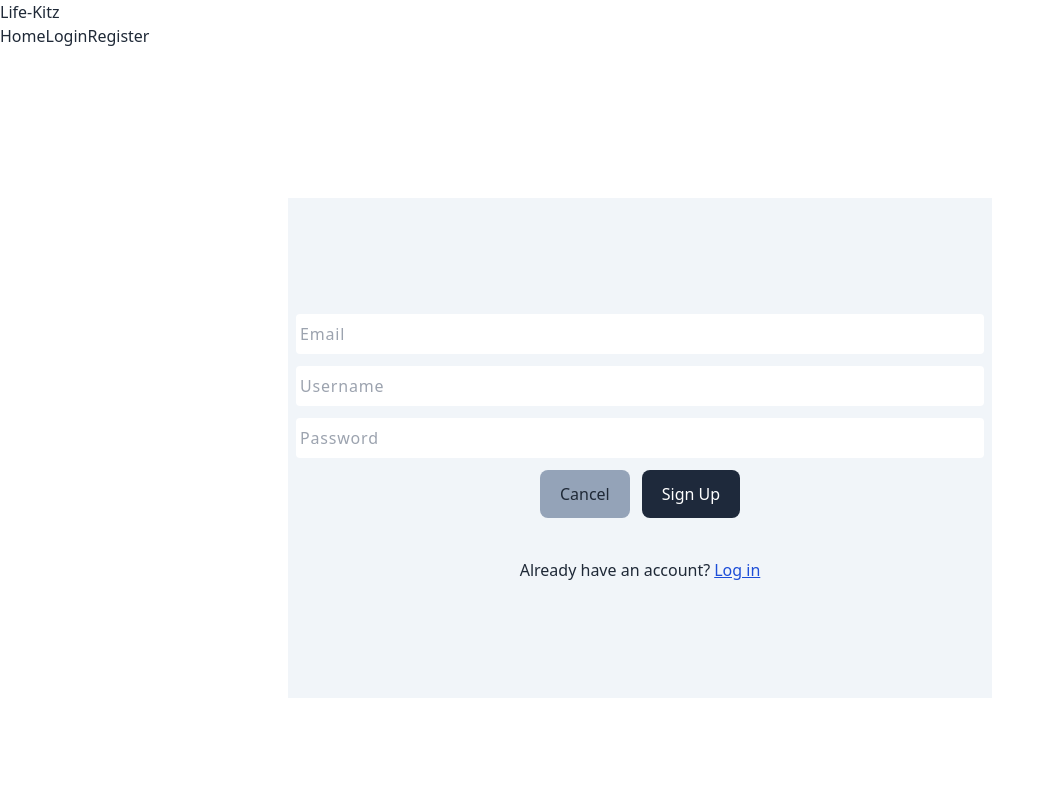
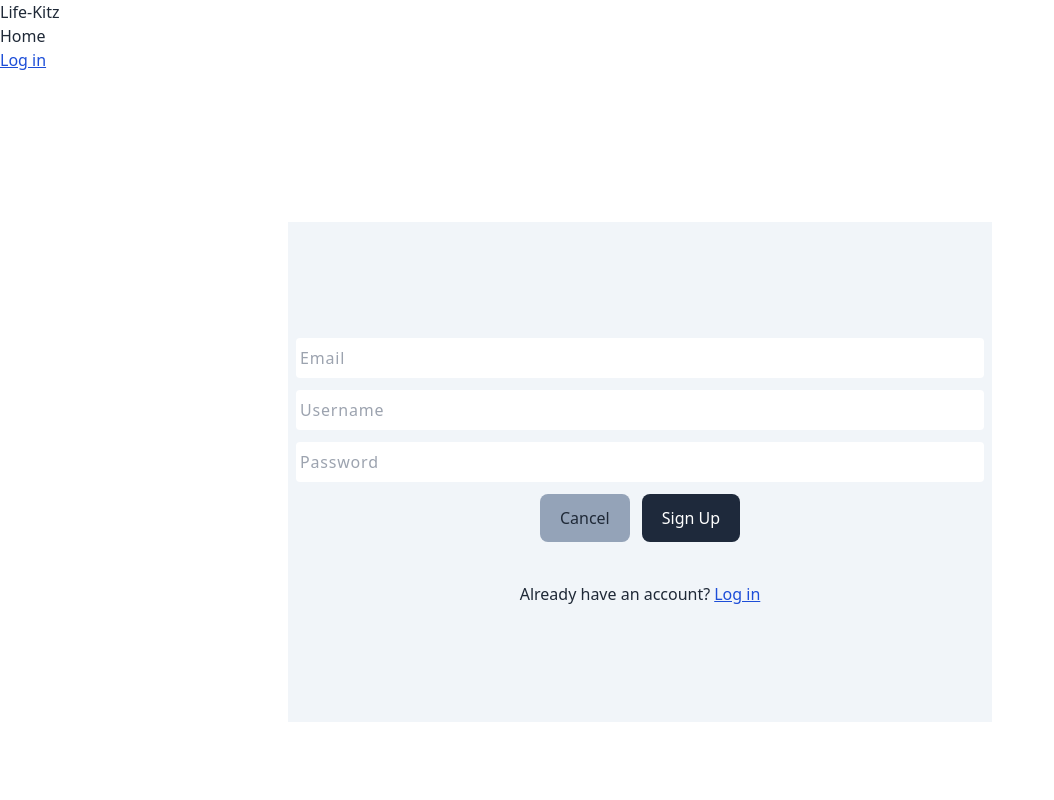
Before and after one commit to mdubelbeis/life-kitz, a Next.js app in the folder frontend/: page /signup in a window 1280 px wide. Shown: the top 800 px of the page, without its empty margins (0-1054 px from the left). Built offline with nearby package versions, Linux system fonts and the light colour scheme.

Commit message:
fixed Time output

```diff
--- a/frontend/components/Header.tsx
+++ b/frontend/components/Header.tsx
@@ -1,8 +1,10 @@
-import Link from "next/link";
-import { useState } from "react";
+import Link from 'next/link';
+import { useRouter } from 'next/router';
+import { useState } from 'react';
 
 const Header: React.FC = () => {
   const [userAuth, setUserAuth] = useState(false);
+  const router = useRouter();
 
   return (
     <header>
@@ -18,8 +20,17 @@ const Header: React.FC = () => {
       ) : (
         <nav>
           <Link href="/">Home</Link>
-          <Link href="/login">Login</Link>
-          <Link href="/register">Register</Link>
+          <div>
+            {router.pathname === '/login' ? (
+              <Link href="/signup" className="text-blue-700 underline">
+                Sign up
+              </Link>
+            ) : (
+              <Link href="/login" className="text-blue-700 underline">
+                Log in
+              </Link>
+            )}
+          </div>
         </nav>
       )}
     </header>
--- a/frontend/components/widgets/ClockWidget/Time.tsx
+++ b/frontend/components/widgets/ClockWidget/Time.tsx
@@ -1,15 +1,22 @@
 import { useEffect, useState } from 'react';
 
 const Time: React.FC = () => {
-  const [time, setTime] = useState(new Date().toLocaleTimeString());
+  const [times, setTimes] = useState<string>('');
+
+  const getTimes = () => {
+    setTimes(
+      new Date().toLocaleTimeString().split(':').slice(0, 2).join(':') +
+        ' ' +
+        new Date().toLocaleTimeString().slice(-2)
+    );
+  };
 
   useEffect(() => {
-    const interval = setInterval(() => {
-      setTime(new Date().toLocaleTimeString());
-    }, 1000);
+    const interval = setInterval(() => getTimes(), 1000);
     return () => clearInterval(interval);
   });
-  return <p className="">{time.slice(0, 5)}</p>;
+
+  return <p>{times}</p>;
 };
 
 export default Time;
```
